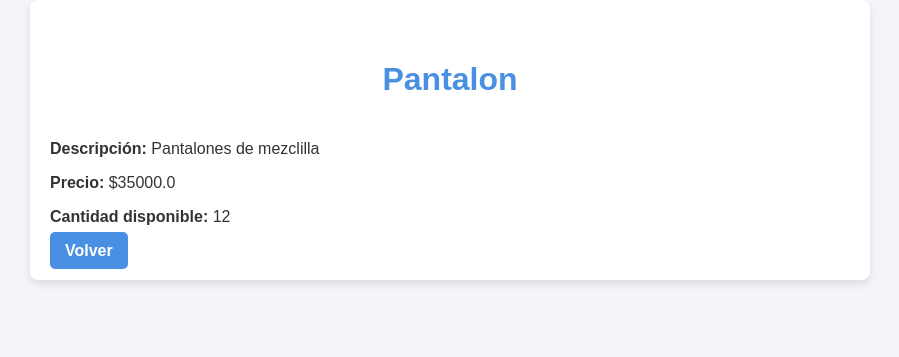
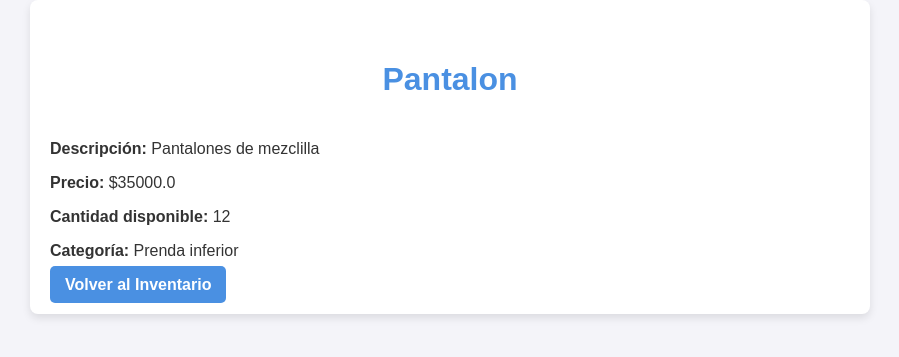
Before and after one commit to hola0511/inventario_tienda, a Flask app: page /producto/1 in a window 1280 px wide. Shown: the top 357 px of the page, without its empty margins (190-1089 px from the left). Run offline with Flask 3, Linux system fonts and the light colour scheme.

Commit message:
cambios en producto

```diff
--- a/templates/producto.html
+++ b/templates/producto.html
@@ -11,7 +11,8 @@
         <p><strong>Descripción:</strong> {{ producto.descripcion }}</p>
         <p><strong>Precio:</strong> ${{ producto.precio }}</p>
         <p><strong>Cantidad disponible:</strong> {{ producto.cantidad }}</p>
-        <a href="{{ url_for('index') }}" class="btn">Volver</a>
+        <p><strong>Categoría:</strong> {{ producto.categoria }}</p>
+        <a href="{{ url_for('index') }}" class="btn">Volver al Inventario</a>
     </div>
 </body>
 </html>
```
